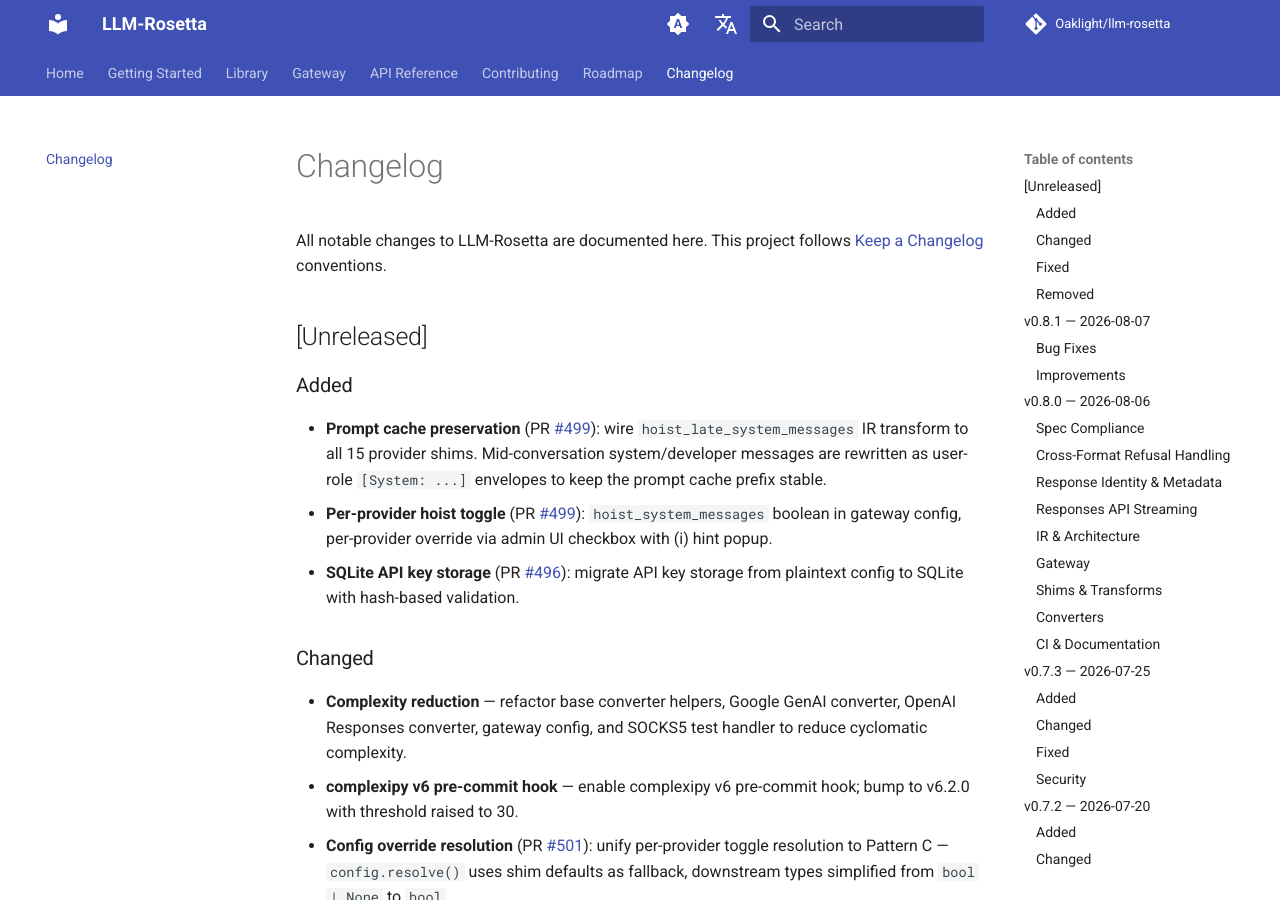
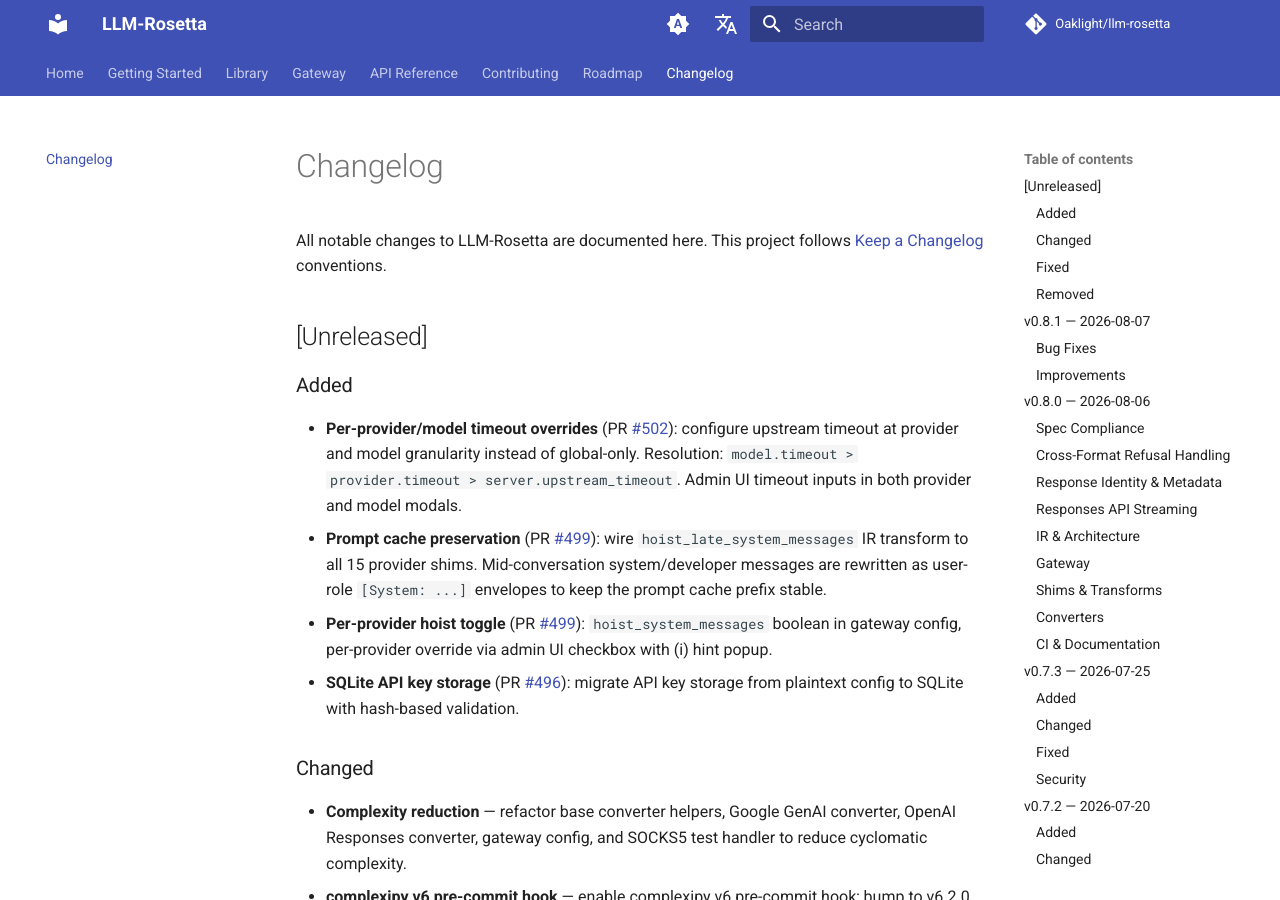
Before and after one commit to Oaklight/llm-rosetta, an MkDocs documentation site: the page built from docs/changelog.md, in a window 1280 px wide and 900 px high. Built offline with MkDocs 1.6.1 and Material for MkDocs 9.7.7, drawn with Linux system fonts in a browser that asks for light colours; comment, search, counter and statistics services are not loaded.

Commit message:
docs: add changelog entry for PR #502 (timeout overrides)

```diff
--- a/docs/changelog.md
+++ b/docs/changelog.md
@@ -10,6 +10,7 @@ All notable changes to LLM-Rosetta are documented here. This project follows [Ke
 
 ### Added
 
+- **Per-provider/model timeout overrides** (PR [#502](https://github.com/Oaklight/llm-rosetta/pull/502)): configure upstream timeout at provider and model granularity instead of global-only. Resolution: `model.timeout > provider.timeout > server.upstream_timeout`. Admin UI timeout inputs in both provider and model modals.
 - **Prompt cache preservation** (PR [#499](https://github.com/Oaklight/llm-rosetta/pull/499)): wire `hoist_late_system_messages` IR transform to all 15 provider shims. Mid-conversation system/developer messages are rewritten as user-role `[System: ...]` envelopes to keep the prompt cache prefix stable.
 - **Per-provider hoist toggle** (PR [#499](https://github.com/Oaklight/llm-rosetta/pull/499)): `hoist_system_messages` boolean in gateway config, per-provider override via admin UI checkbox with (i) hint popup.
 - **SQLite API key storage** (PR [#496](https://github.com/Oaklight/llm-rosetta/pull/496)): migrate API key storage from plaintext config to SQLite with hash-based validation.
```
